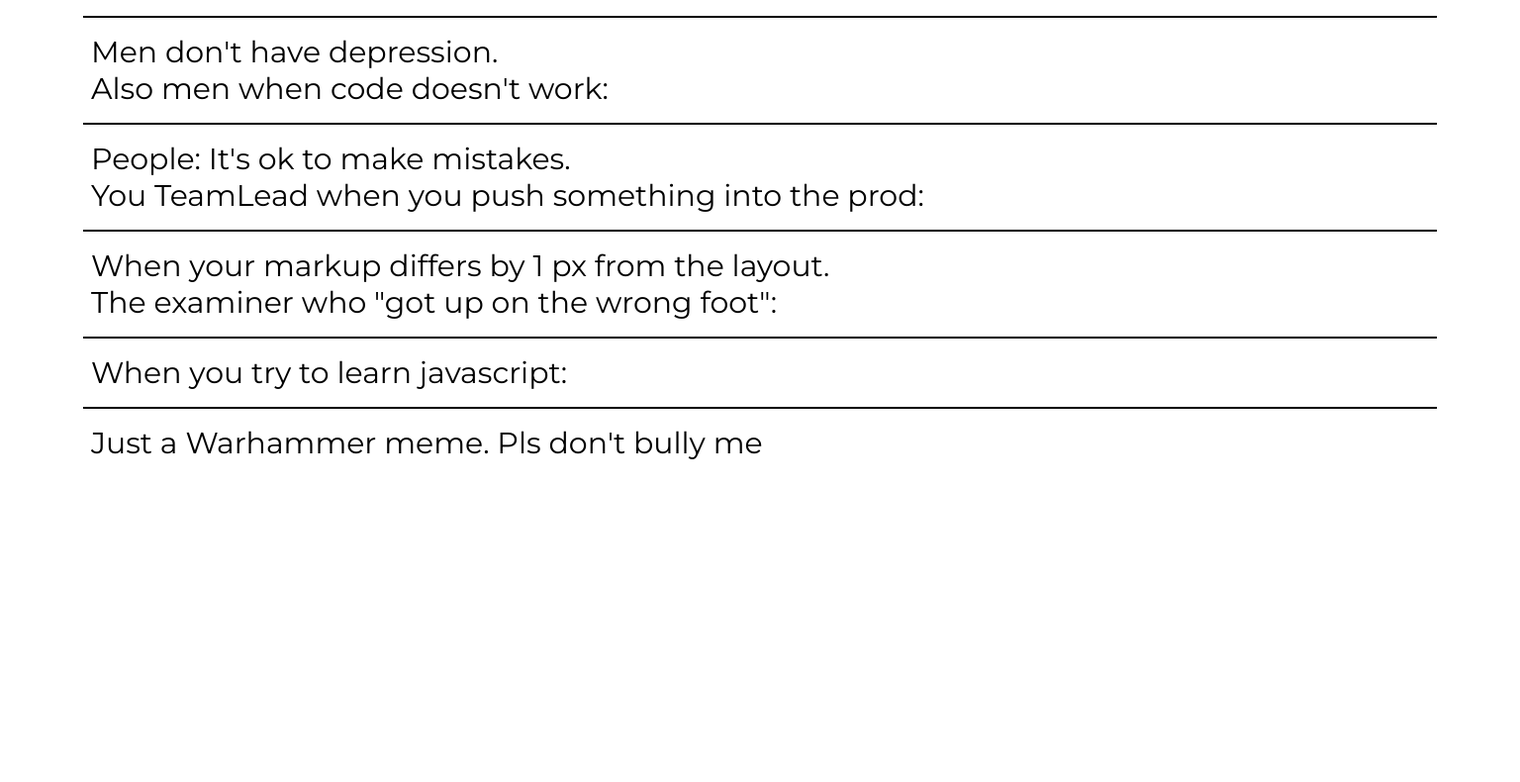
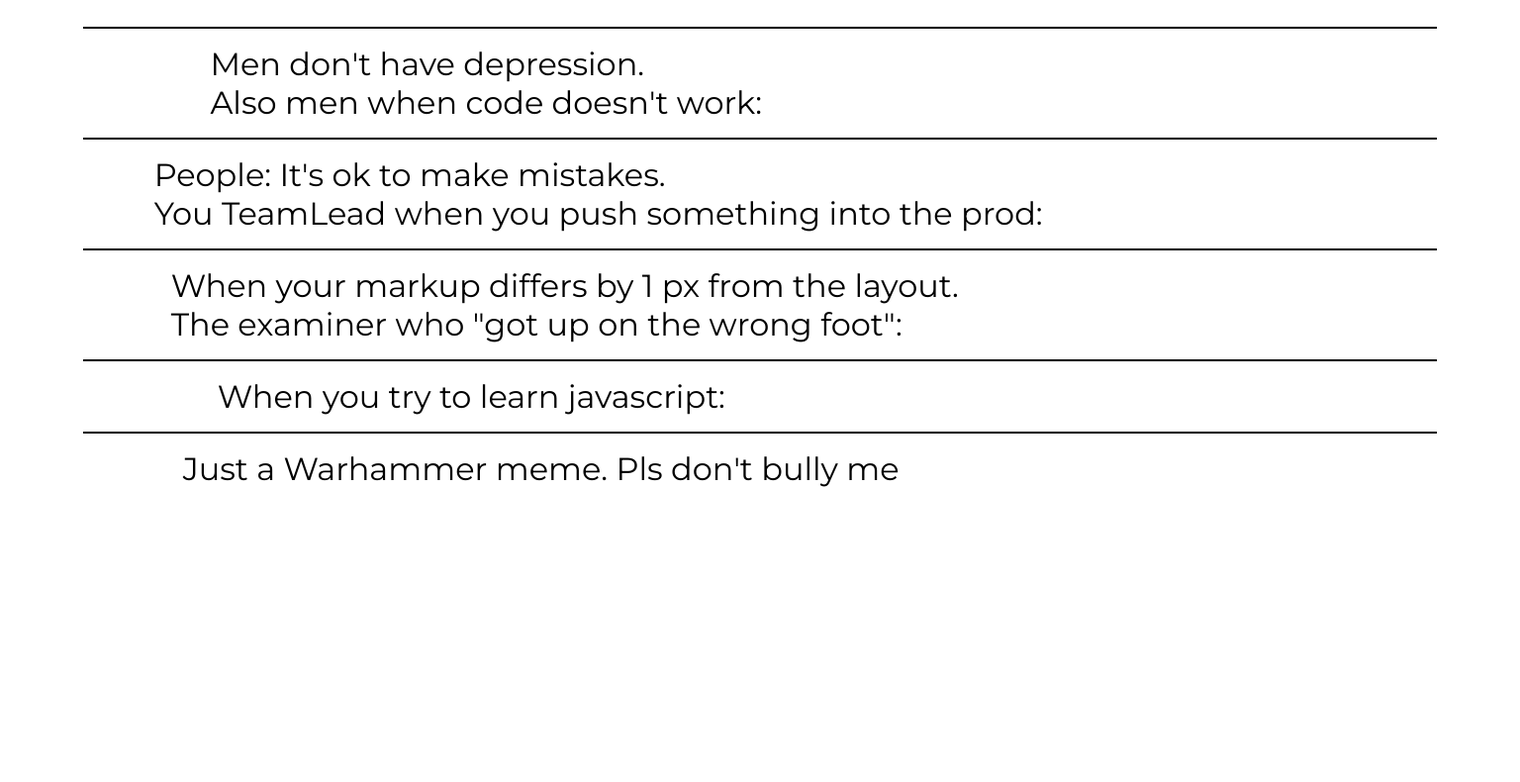
Before and after one commit to DragonRomeo/cssBayan, a plain HTML site: page cssBayan/index.html in a window 1536 px wide. Shown: the part 145-935 px from the top of the page at 99% size. Drawn offline with Linux system fonts and the light colour scheme; a web font is replaced by a local one.

Commit message:
feat: now icon and text correcly on desktop-vers (Sat, Mar 11, 2023  5:43:22 PM)

```diff
--- a/cssBayan/index.html
+++ b/cssBayan/index.html
@@ -17,10 +17,11 @@
         <div class="accordion-big-wrapper">
             <div class="accordion-div">
                 <div class="accordion-item">
-                    <input class="accordion-input" type="radio" name="accordion" id="accordion_choice_1">
+
                     <label class="accordion-title" for="accordion_choice_1">Men don't have depression. <br> Also men
                         when
                         code doesn't work:</label>
+                    <input class="accordion-input" type="radio" name="accordion" id="accordion_choice_1">
                     <div class="icon"></div>
                     <div class="accordion-meme"></div>
                 </div>
@@ -28,9 +29,10 @@
 
             <div class="accordion-div">
                 <div class="accordion-item">
-                    <input class="accordion-input" type="radio" name="accordion" id="accordion_choice_2">
+
                     <label class="accordion-title" for="accordion_choice_2">People: It's ok to make mistakes. <br> You
                         TeamLead when you push something into the prod:</label>
+                    <input class="accordion-input" type="radio" name="accordion" id="accordion_choice_2">
                     <div class="icon"></div>
                     <div class="accordion-meme img2"></div>
                 </div>
@@ -38,9 +40,10 @@
 
             <div class="accordion-div">
                 <div class="accordion-item">
-                    <input class="accordion-input" type="radio" name="accordion" id="accordion_choice_3">
+
                     <label class="accordion-title" for="accordion_choice_3">When your markup differs by 1 px from the
                         layout. <br> The examiner who "got up on the wrong foot": </label>
+                    <input class="accordion-input" type="radio" name="accordion" id="accordion_choice_3">
                     <div class="icon"></div>
                     <div class="accordion-meme img3"></div>
                 </div>
@@ -48,8 +51,9 @@
 
             <div class="accordion-div">
                 <div class="accordion-item">
+
+                    <label class="accordion-title" for="accordion_choice_4">When you try to learn javascript: </label>
                     <input class="accordion-input" type="radio" name="accordion" id="accordion_choice_4">
-                    <label class="accordion-title" for="accordion_choice_4">When you try to learn javascript: </label>
                     <div class="icon"></div>
                     <div class="accordion-meme img4"></div>
                 </div>
@@ -57,9 +61,10 @@
 
             <div class="accordion-div">
                 <div class="accordion-item">
-                    <input class="accordion-input" type="radio" name="accordion" id="accordion_choice_5">
+
                     <label class="accordion-title" for="accordion_choice_5">Just a Warhammer meme. Pls don't bully
                         me</label>
+                    <input class="accordion-input" type="radio" name="accordion" id="accordion_choice_5">
                     <div class="icon"></div>
                     <div class="accordion-meme img5"></div>
                 </div>
--- a/cssBayan/style.css
+++ b/cssBayan/style.css
@@ -6,9 +6,7 @@ body {
     font-family: 'Montserrat', sans-serif;
 }
 
-*,
-*:before,
-*:after {
+*{
     box-sizing: border-box;
 }
 
@@ -160,7 +158,7 @@ main {
 
 @media (min-width: 819px) {
     body {
-        font-size: 30px;
+        font-size: 2rem;
     }
 
     .accordion-item {
@@ -179,7 +177,18 @@ main {
     }
 }
 
+
+
+
 @media (min-width:1300px) {
+    .body {
+        font-size: 2.5rem;
+    }
+
+    .accordion-title {
+        cursor: pointer;
+    }
+
     .icon {
         overflow: hidden;
         opacity: 0;
@@ -190,7 +199,7 @@ main {
     .accordion-item {
         cursor: pointer;
         align-items: center;
-        justify-content: start;
+        justify-content: space-around;
     }
 
     .accordion-item:hover {
```
